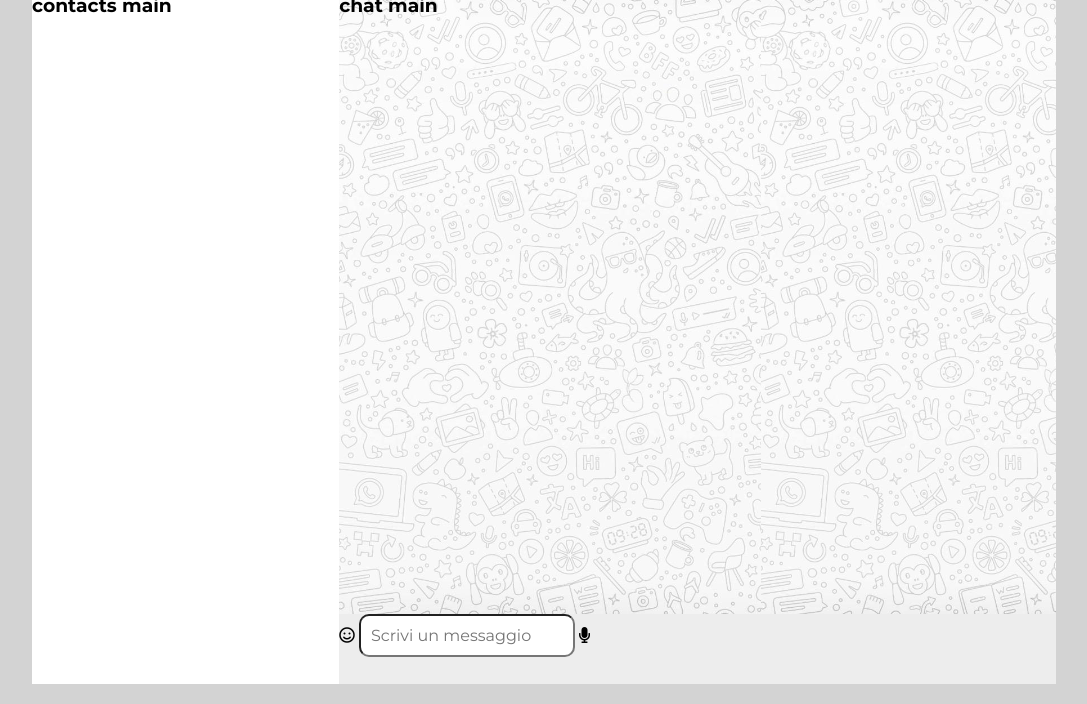
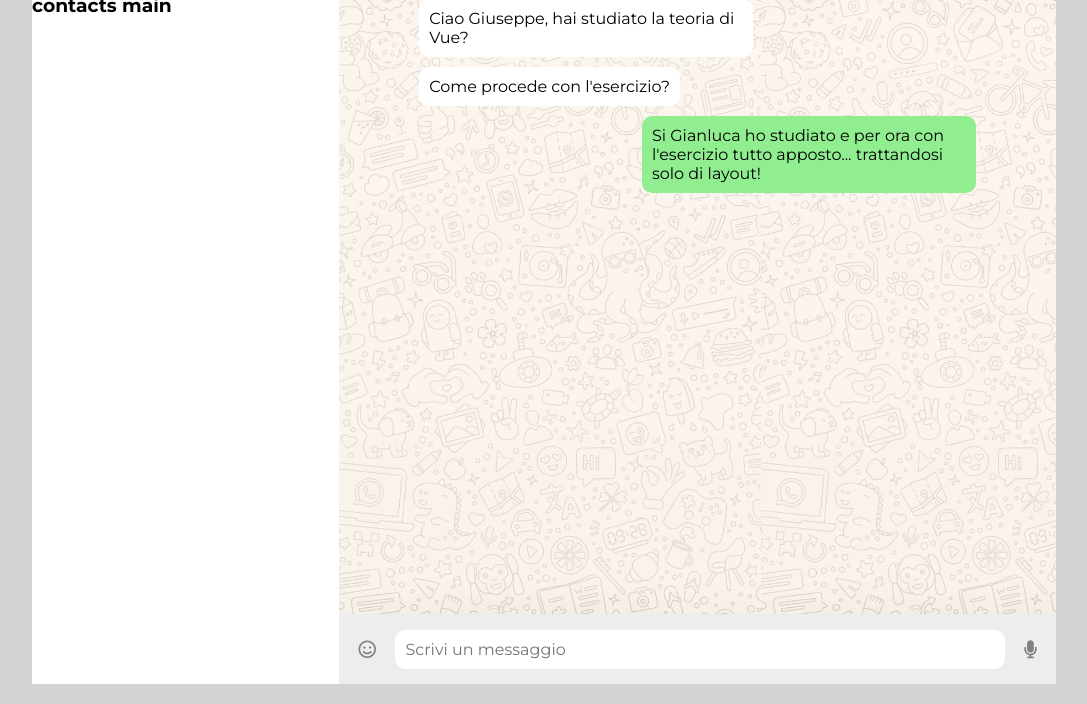
Before and after one commit to giuseppedagostino/vue-boolzapp, a plain HTML site: page index.html in a window 1280 px wide. Shown: the part 96-800 px from the top of the page, without its empty margins (96-1183 px from the left). Drawn offline with nearby package versions, Linux system fonts and the light colour scheme.

Commit message:
Layout chat main e footer

```diff
--- a/css/style.css
+++ b/css/style.css
@@ -29,10 +29,35 @@ input {
   padding: 10px;
   font-size: 16px;
   background-color: white;
+  border: 0;
   border-radius: 10px;
 }
 img {
   height: 50px;
+}
+i {
+  color: grey;
+  font-size: 18px;
+}
+i:hover {
+  cursor: pointer;
+  transform: scale(1.2);
+}
+.green_message {
+  align-self: flex-end;
+  margin: 5px 0;
+  padding: 10px;
+  max-width: 60%;
+  background-color: lightgreen;
+  border-radius: 10px;
+}
+.white_message {
+  align-self: flex-start;
+  margin: 5px 0;
+  padding: 10px;
+  max-width: 60%;
+  background-color: white;
+  border-radius: 10px;
 }
 
 /* CONTACTS */
@@ -113,13 +138,26 @@ img {
 }
 /* chat main */
 #chat main {
+  padding: 0 80px;
   width: 100%;
   height: calc(100% - 140px);
-  background-image: url(../img/sfondo.jpg);
+  background-image: linear-gradient(0deg, rgba(255, 228, 196, 0.25), rgba(255, 228, 196, 0.25)), url(../img/sfondo.jpg);
   background-size: contain;
+  /* flex */
+  display: flex;
+  flex-direction: column;
 }
 #chat footer {
   width: 100%;
   height: 70px;
   background-color: #EDEDED;
+  /* flex */
+  display: flex;
+  align-items: center;
 }
+#chat footer input {
+  width: 85%;
+}
+#chat footer i {
+  margin: auto;
+}
--- a/index.html
+++ b/index.html
@@ -58,7 +58,15 @@
 
         <!-- chat main -->
         <main>
-          <h3>chat main</h3>
+          <div class="white_message">
+            <p>Ciao Giuseppe, hai studiato la teoria di Vue?</p>
+          </div>
+          <div class="white_message">
+            <p>Come procede con l'esercizio?</p>
+          </div>
+          <div class="green_message">
+            <p>Si Gianluca ho studiato e per ora con l'esercizio tutto apposto... trattandosi solo di layout!</p>
+          </div>
         </main>
 
         <!-- chat footer -->
```
